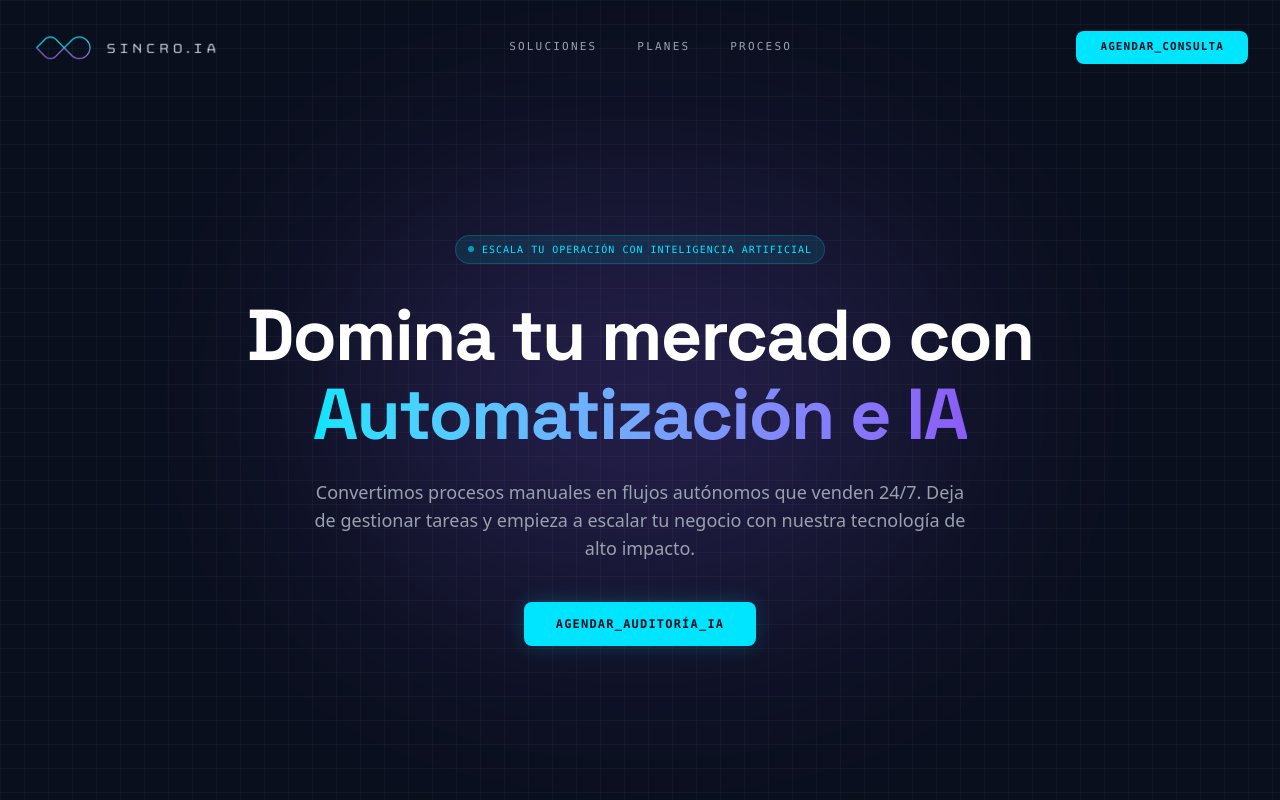
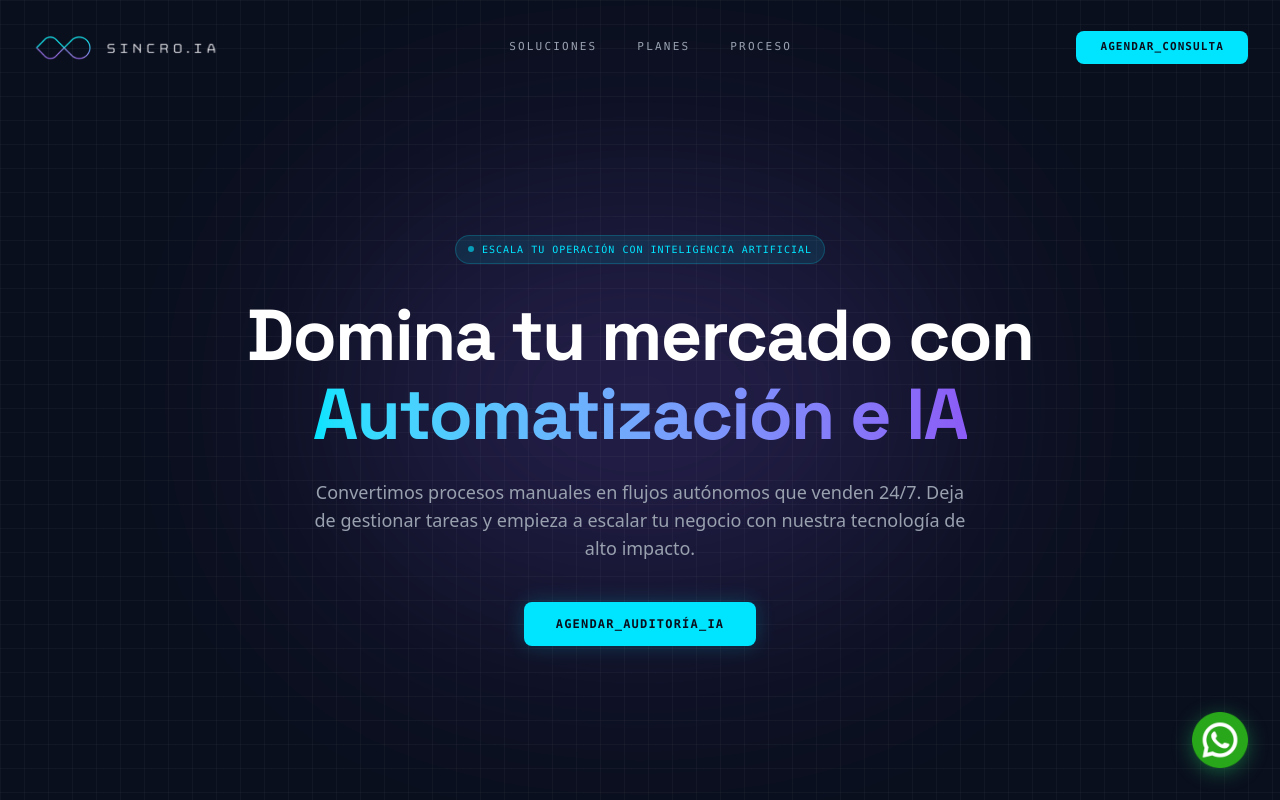
Before and after one commit to AlejoLamg/Sincria-, a Next.js app: page / in a window 1280 px wide. Shown: the top 800 px of the page. Built offline with nearby package versions, Linux system fonts and the light colour scheme.

Commit message:
boton whatsapp

```diff
--- a/app/page.tsx
+++ b/app/page.tsx
@@ -8,6 +8,7 @@ import WorkProcess from "@/components/layouts/WorkProcess";
 import Footer from "@/components/layouts/Footer";
 import ContactForm from "@/components/layouts/ContactForm";
 import TechStack from "@/components/layouts/TechStack";
+import WhatsAppButton from "@/components/layouts/WhatsAppButton";
 
 export default function Home() {
   return (
@@ -22,6 +23,7 @@ export default function Home() {
       <ContactForm/>
       <TechStack/>
       <Footer />
+      <WhatsAppButton/>
 
     </main>
   );
--- /dev/null
+++ b/components/layouts/WhatsAppButton.tsx
@@ -0,0 +1,21 @@
+"use client";
+import React from 'react';
+
+export default function WhatsAppButton() {
+  return (
+    <a
+      href="https://wa.me/57TU_NUMERO_AQUI?text=Hola,%20me%20gustaría%20más%20información%20sobre%20los%20servicios%20de%20Sincro.ia"
+      target="_blank"
+      rel="noopener noreferrer"
+      className="fixed bottom-8 right-8 z-50 w-14 h-14 flex items-center justify-center rounded-full shadow-[0_4px_20px_rgba(37,211,102,0.4)] hover:scale-110 transition-all duration-300"
+      aria-label="Contactar por WhatsApp"
+    >
+      {/* Tu icono oficial de WhatsApp como imagen */}
+      <img
+        src="/whatsapp.png"
+        alt="WhatsApp"
+        className="w-full h-full object-contain"
+      />
+    </a>
+  );
+}
```
Also changed, not shown: high-level-description-an-ultra-minimali_o-Tx7fwzWAyHaYnNZt-HaA_bqDLhd6oTX-yZfhBf5XoJQ (1).jpg (deleted), public/whatsapp.png (added).
